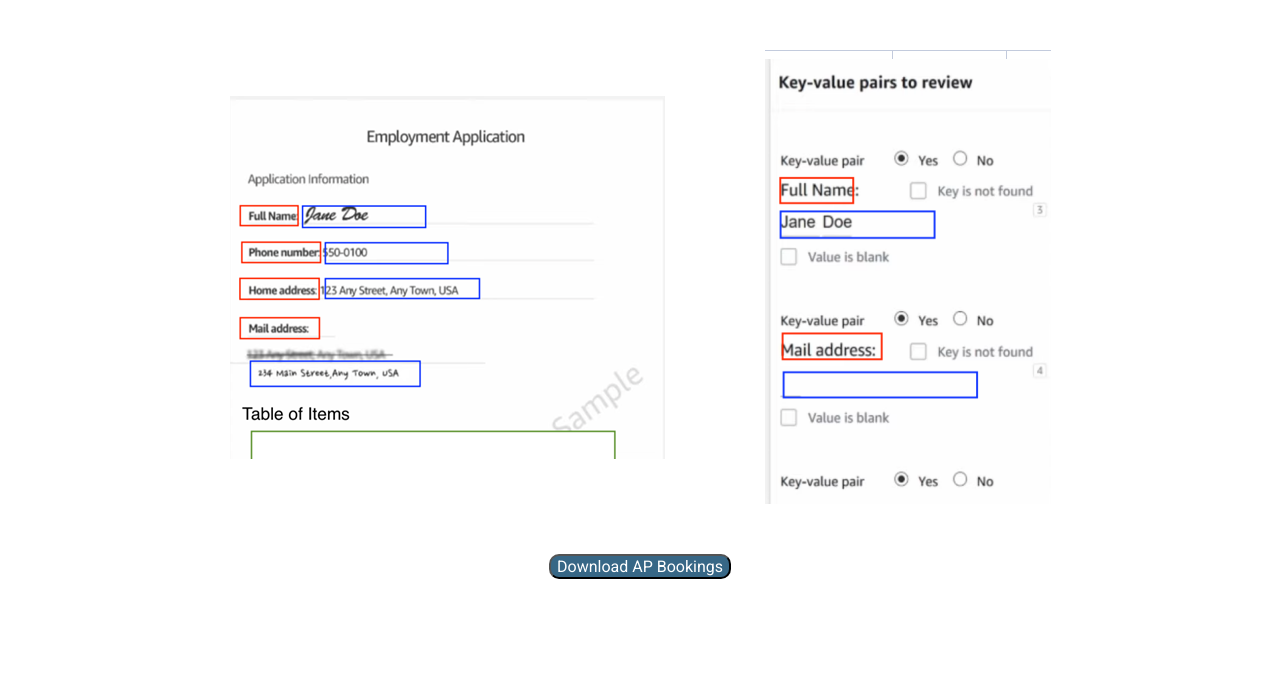
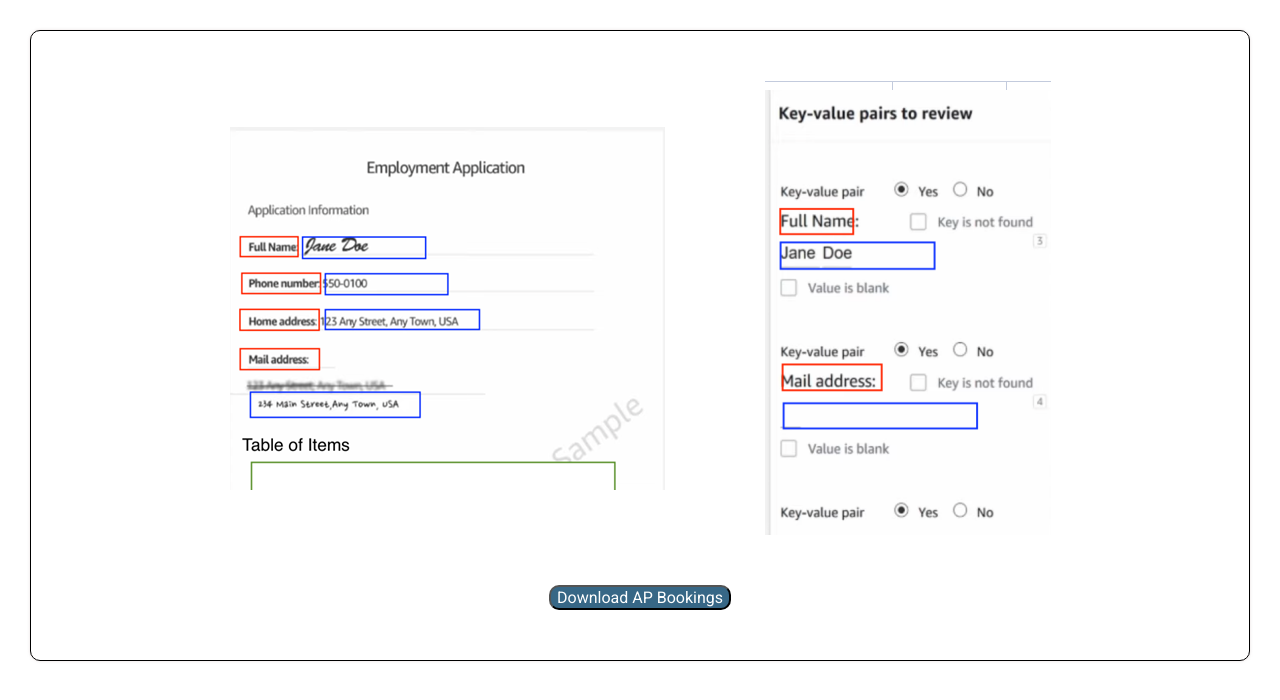
Before and after one commit to VaishnaviBakore/PDF-to-XLS, a React (Create React App) app: page /exceldownload in a window 1280 px wide. Shown: the top 700 px of the page. Built offline with nearby package versions, Linux system fonts and the light colour scheme.

Commit message:
Update App.css

```diff
--- a/src/App.css
+++ b/src/App.css
@@ -5,6 +5,13 @@
   color: #990011,;
 }
 
+body{
+  border-radius: 10px;
+  box-shadow: 0 0 3px rgba(204, 188, 188, 0.5);
+  border:solid 0.1px;
+  height: 100%;
+  margin: 30px 30px;
+}
 p {
     font-weight:600;
     font-size: xx-large;
@@ -95,10 +102,10 @@ p {
   display: flex;
   flex-direction: column;
   font-size: small;
-  /* height: 450px; */
+  height: 500px;
   width: 40%;
   padding: 20px;
-  line-height: 20px;
+  line-height: 20px;
 }
 
 .form-inp{
@@ -121,3 +128,9 @@ p {
   box-sizing: border-box;
   transition: color 0.2s ease;
 }
+
+.view-img{
+  border-radius: 10px;
+  box-shadow: 0 0 5px rgba(0, 0, 0, 0.5);
+  border: solid 0.5px;
+}
```
